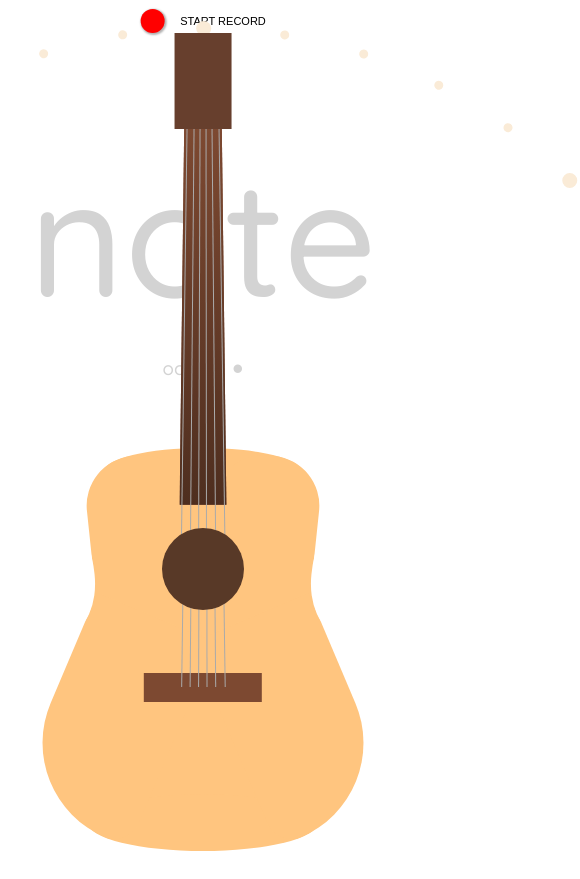
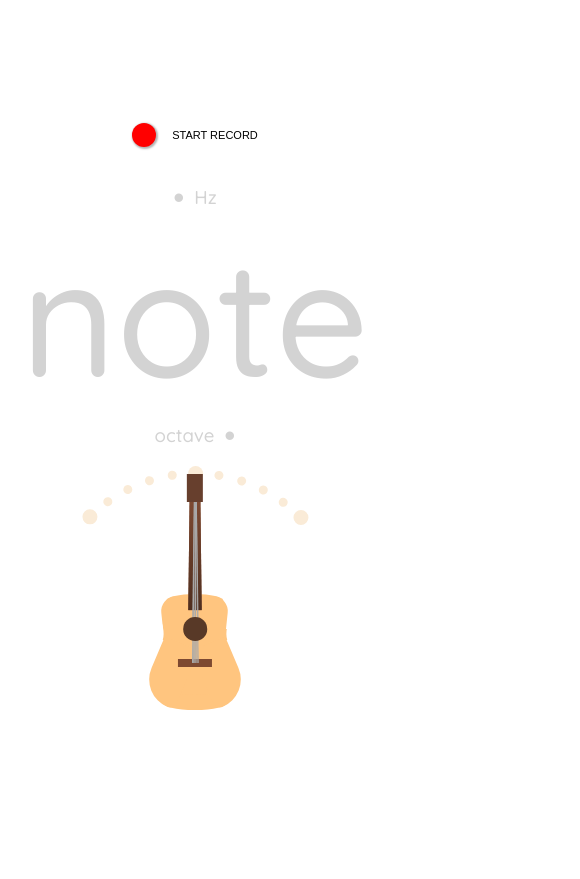
Before and after one commit to lotreklab/online-guitar-tuner, a website built with Vite: page index.html in a window 390 px wide. Shown: the whole page, 580 px wide, since content can reach past the window. After the commit the page ends 844 px from the top, so only its background shows below. Built offline with nearby package versions, Linux system fonts and the light colour scheme; files whose address does not match are found by name.

Commit message:
fix:some adjustments mobile

```diff
--- a/css/base.scss
+++ b/css/base.scss
@@ -1,16 +1,84 @@
 @import url('https://fonts.googleapis.com/css2?family=Quicksand:wght@500&display=swap');
+
+:root {
+    // Sizes
+    --img-width: 343;
+    --img-width-mob: 171;
+    --img-height: 882;
+    --img-height-mob: 441;
+    --gtr-width: 32rem;
+    --gtr-width-mob: 16rem;
+    --gtr-height: calc(var(--gtr-width) * var(--img-height) / var(--img-width));
+    --gtr-height-mob: calc(var(--gtr-width-mob) * var(--img-height-mob) / var(--img-width-mob));
+    --nut-height: 0.32rem;
+    --scale-length: 51.7rem;
+    --artboard-padding: 2rem;
+    // Colors
+    --background: #fff;
+    --body-finish: #ffc57f;
+    --black: #1d1d1d;
+    --rosewood: #7d4931;
+    --glossy-rosewood: #673f2d;
+    --dark-rosewood: #4e2e1f;
+    --pickguard-color: #9c2d2d;
+    --gray-1: #ccc;
+    --gray-2: #aaa;
+    --gray-3: #524a4a;
+    --gold-1: #d6c48e;
+    --gold-2: #d0b152;
+    --gold-3: #a78b38;
+}
+
+html {
+    margin: 0;
+    padding: 0;
+    font-size: 62.5%;
+    @media (max-height: 991px) {
+      font-size: 36%;
+    }
+  }
+
+  body {
+    margin: 0;
+    padding: 0;
+    display: flex;
+    justify-content: center;
+    align-items: center;
+    min-height: 100vh;
+    width: 100vw;
+    position: relative;
+    font-size: 1.6rem;
+    overflow-x: hidden;
+    background: var(--background);
+  }
+
 .app{
     &__core{
+        position: relative;
         display: grid;
-        gap: 4rem;
         font-family: 'Quicksand', sans-serif;
+        justify-content:center;
+        @media (min-width:991px){
+            gap: 10%;
+            grid-auto-flow: column;
+        }
     }
     &__tuner{
         display: grid;
         gap: 4rem;
-        position: absolute;
+        //position: absolute;
         top: 0;
-        left: 50%;
-        transform: translate(-50%,0);
+        //left: 50%;
+        //transform: translate(-50%,0);
+        min-width: 400px;
+        grid-template-rows:min-content;
+    }
+    &__artboard{
+        min-width: 400px;
+        display: grid;
+        justify-content: center;
+        width: var(--gtr-height);
+        display: flex;
+        justify-content: center;
     }
 }
--- a/css/guitar.scss
+++ b/css/guitar.scss
@@ -1,29 +1,6 @@
 @use "sass:math";
 
-:root {
-  // Sizes
-  --img-width: 343;
-  --img-height: 882;
-  --gtr-width: 32rem;
-  --gtr-height: calc(var(--gtr-width) * var(--img-height) / var(--img-width));
-  --nut-height: 0.32rem;
-  --scale-length: 51.7rem;
-  --artboard-padding: 2rem;
-  // Colors
-  --background: #fff;
-  --body-finish: #ffc57f;
-  --black: #1d1d1d;
-  --rosewood: #7d4931;
-  --glossy-rosewood: #673f2d;
-  --dark-rosewood: #4e2e1f;
-  --pickguard-color: #9c2d2d;
-  --gray-1: #ccc;
-  --gray-2: #aaa;
-  --gray-3: #524a4a;
-  --gold-1: #d6c48e;
-  --gold-2: #d0b152;
-  --gold-3: #a78b38;
-}
+
 
 .artboard{
   *,
@@ -41,25 +18,6 @@
   transform: translate(-50%, 0);
 }
 
-html {
-  font-size: 62.5%;
-  @media (max-height: 780px) {
-    font-size: 36%;
-  }
-}
-
-body {
-  display: flex;
-  justify-content: center;
-  align-items: center;
-  min-height: 100vh;
-  width: 100vw;
-  position: relative;
-  font-size: 1.6rem;
-  overflow-x: hidden;
-  background: var(--background);
-}
-
 .artboard {
   background: var(--background);
   position: relative;
@@ -69,6 +27,10 @@ body {
 .guitar {
   width: var(--gtr-width);
   height: var(--gtr-height);
+  @media (max-width: 991px) {
+    width: var(--gtr-width-mob);
+    height: var(--gtr-height-mob);
+  }
   background: var(--bg);
   position: relative;
   z-index: 1;
@@ -166,6 +128,10 @@ body {
   background: #583927;
   z-index: 1;
   overflow: hidden;
+  @media (max-width: 991px) {
+    width: 4.1rem;
+    height: 4.1rem;
+  }
 }
 
 .bridge {
--- a/css/tuner.scss
+++ b/css/tuner.scss
@@ -67,6 +67,10 @@ div.vague { color: lightgrey; }
       transform: scale(1.1);
       box-shadow: 1px 1px 2px 1px rgba(0,0,0,.6);
     }
+  }
+  &.disabled{
+    opacity: 0;
+    pointer-events: none;
   }
 }
 .meter {
--- a/index.html
+++ b/index.html
@@ -9,6 +9,19 @@
   </head>
   <body>
     <div class="app__core">
+
+      <div class="app__tuner">
+        <button id="start-record" class="start-record" >start record</button>
+
+        <div id="detector" class="vague">
+          <div class="pitch"><span id="pitch" class="pitch--big">&#8226;</span> Hz</div>
+          <div class="note"> <span id="note">note</span></div>
+          <div class="octave">octave <span id="octave" class="octave--big">&#8226;</span></div>
+        </div>
+
+      </div>
+
+      <div class="app__artboard">
         <div class="meterJS artboard">
           <div class="guitar">
             <div class="body">
@@ -54,17 +67,6 @@
 
           </div>
         </div>
-
-
-      <div class="app__tuner">
-        <button id="start-record" class="start-record" >start record</button>
-
-        <div id="detector" class="vague">
-          <div class="pitch"><span id="pitch" class="pitch--big">&#8226;</span> Hz</div>
-          <div class="note"> <span id="note">note</span></div>
-          <div class="octave">octave <span id="octave" class="octave--big">&#8226;</span></div>
-        </div>
-
       </div>
 
     </div>
--- a/js/index.js
+++ b/js/index.js
@@ -48,7 +48,10 @@ window.onload = function() {
 
 
     startRecord = document.querySelector('#start-record')
-    startRecord.addEventListener('click', toggleLiveInput)
+    startRecord.addEventListener('click', function(){
+		startRecord.classList.add('disabled')
+		toggleLiveInput()
+	})
 
 
 
```
Lines whose indentation alone changed are shown as unchanged.
